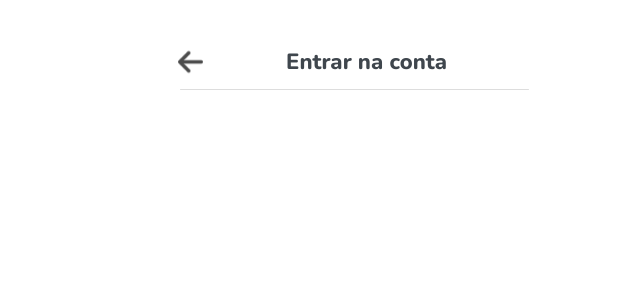
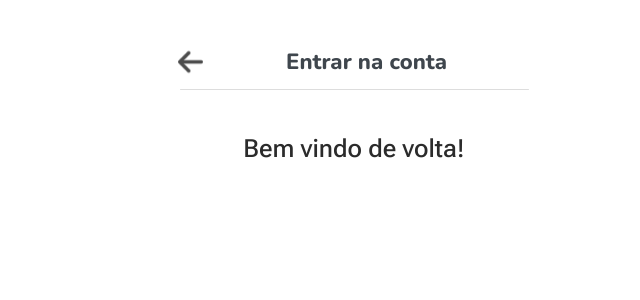
Before and after one commit to MatheusCruzMoura/Cittavox, a React (Vite) app in the folder app/: page /Login in a window 1280 px wide. Shown: the top 300 px of the page, without its empty margins (286-926 px from the left). Built offline with nearby package versions, Linux system fonts and the light colour scheme.

Commit message:
Tela de login

```diff
--- a/app/src/Pages/Login.jsx
+++ b/app/src/Pages/Login.jsx
@@ -8,6 +8,8 @@ import Voltar from '../components/imagens/Voltar'
 import voltarUrl from '../assets/icons/back.svg'
 import Nunito1 from '../components/titulos/Nunito1'
 import HeadLine from '../components/HeadLine'
+
+import Roboto1 from '../components/titulos/Roboto1'
 
 function Login() {
   const [count, setCount] = useState(0)
@@ -23,7 +25,7 @@ function Login() {
 
       <HeadLine />
 
-
+      <Roboto1>Bem vindo de volta!</Roboto1>
     </BodyLogin>
   )
 }
--- a/app/src/components/styles/elements/Base.js
+++ b/app/src/components/styles/elements/Base.js
@@ -5,6 +5,7 @@ const Base = createGlobalStyle `
     :root {
         /* paleta de cores */
         --preto: #3F464D;
+        --preto2: #2B2B2B;
 
         --azul: #2486C4;
         --azul-active: #0e68a1;
@@ -14,6 +15,7 @@ const Base = createGlobalStyle `
         --branco1: #FFF6E6;
         --branco2: #FFFFFF;
         --cinza: #848484;
+        --cinza2: #6A6A6A;
 
         /* fontes */
         --nunito: 'Nunito', sans-serif;
--- /dev/null
+++ b/app/src/components/titulos/Roboto1/index.js
@@ -0,0 +1,12 @@
+import styled from 'styled-components'
+import Titulo1 from '../Titulo1'
+
+const Roboto1 = styled(Titulo1)`
+    font-family: var(--roboto);
+    font-weight: var(--medium);
+    color: var(--preto2);
+    font-size: 25px;
+    margin-top: 46px;
+`
+
+export default Roboto1
```
Also changed, not shown: 1 other file (tests, documents, lock files or other folders).
